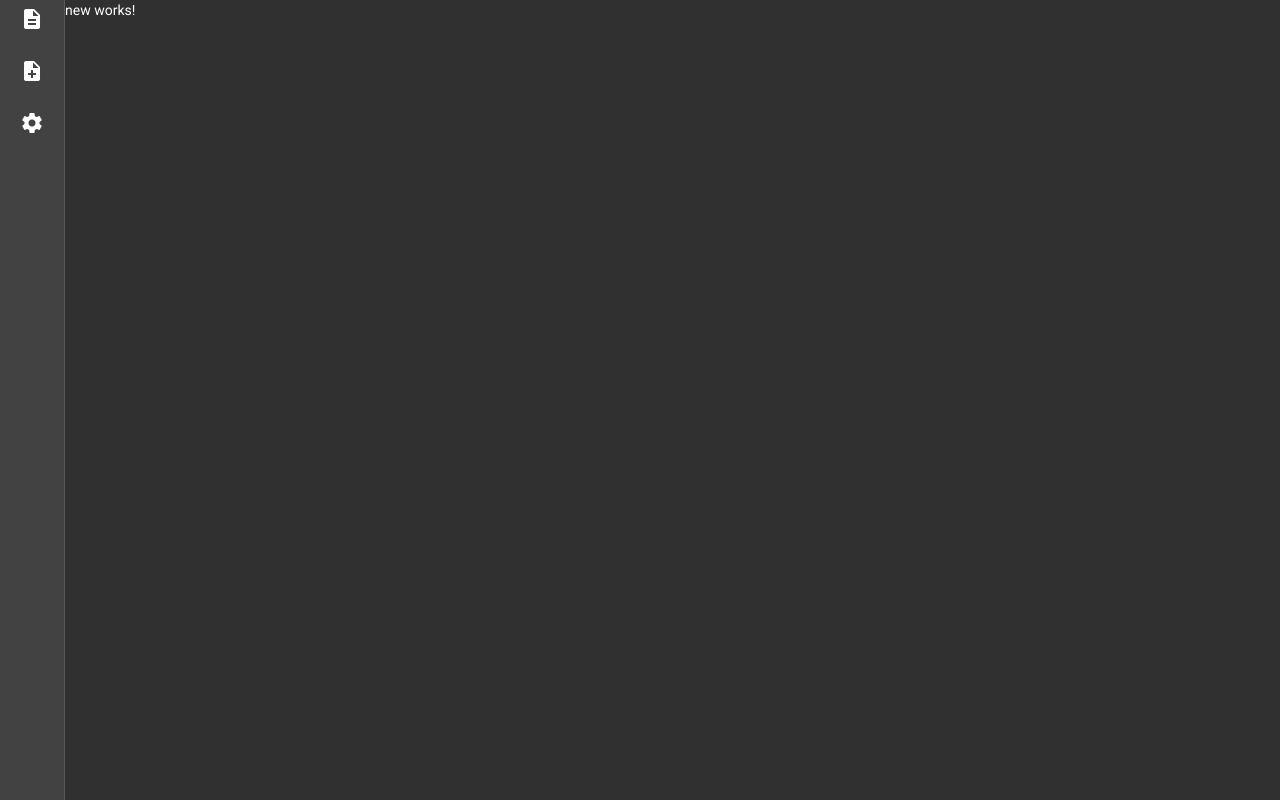
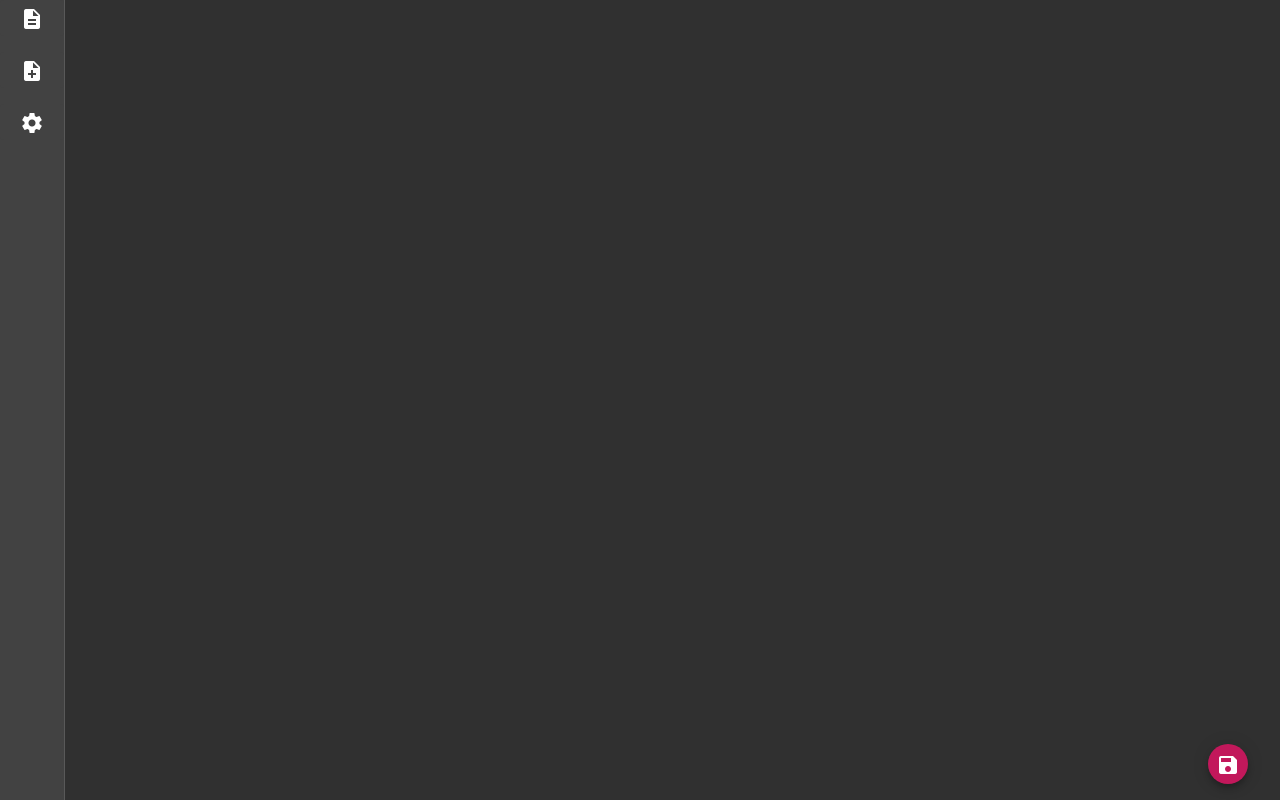
Before and after one commit to maak-tn/resume-builder, an Angular app: page /new in a window 1280 px wide. Built offline with nearby package versions, Linux system fonts and the light colour scheme.

Commit message:
new resume route and view placeholder

```diff
--- a/src/app/app.module.ts
+++ b/src/app/app.module.ts
@@ -4,6 +4,7 @@ import { BrowserModule } from '@angular/platform-browser';
 import { AppRoutingModule } from './app-routing.module';
 import { AppComponent } from './app.component';
 import { BrowserAnimationsModule } from '@angular/platform-browser/animations';
+import { FormsModule, ReactiveFormsModule } from '@angular/forms';
 
 // MATERIAL
 import { MaterialModule } from './material.module';
@@ -22,7 +23,9 @@ import { NewComponent } from './pages/new/new.component';
     BrowserModule,
     AppRoutingModule,
     BrowserAnimationsModule,
-    MaterialModule
+    MaterialModule,
+    FormsModule,
+    ReactiveFormsModule
   ],
   providers: [],
   bootstrap: [AppComponent]
--- a/src/app/material.module.ts
+++ b/src/app/material.module.ts
@@ -2,6 +2,8 @@ import { NgModule } from '@angular/core';
 import { MatSidenavModule } from '@angular/material/sidenav';
 import { MatIconModule } from '@angular/material/icon';
 import { MatButtonModule } from '@angular/material/button';
+import { MatFormFieldModule } from '@angular/material/form-field';
+import { MatInputModule } from '@angular/material/input';
 
 
 
@@ -9,7 +11,9 @@ import { MatButtonModule } from '@angular/material/button';
   exports: [
     MatSidenavModule,
     MatIconModule,
-    MatButtonModule
+    MatButtonModule,
+    MatFormFieldModule,
+    MatInputModule
   ]
 })
 export class MaterialModule { }
--- a/src/app/pages/new/new.component.html
+++ b/src/app/pages/new/new.component.html
@@ -1 +1,12 @@
-<p>new works!</p>
+<section id="newwResumeContainer">
+    <div id="paper">
+        <form [formGroup]="paperForm">
+
+        </form>
+        <!-- END OF PAPER -->
+    </div>
+
+    <button mat-mini-fab color="primary" id="saveButton">
+        <mat-icon>save</mat-icon>
+    </button>
+</section>
--- a/src/app/pages/new/new.component.scss
+++ b/src/app/pages/new/new.component.scss
@@ -0,0 +1,21 @@
+#newwResumeContainer {
+    width: 100%;
+    height: 100%;
+    position: relative;
+
+    #paper {
+        width: 700px;
+        height: 100%;
+        margin: 2rem auto;
+        // background-color: #fff;
+        color: #262626;
+
+        // FORM STYLING
+    }
+
+    #saveButton {
+        position: fixed;
+        right: 2rem;
+        bottom: 1rem;
+    }
+}
--- a/src/app/pages/new/new.component.ts
+++ b/src/app/pages/new/new.component.ts
@@ -1,4 +1,6 @@
 import { Component, OnInit } from '@angular/core';
+import { Form, FormGroup, FormBuilder } from '@angular/forms';
+
 
 @Component({
   selector: 'app-new',
@@ -7,9 +9,19 @@ import { Component, OnInit } from '@angular/core';
 })
 export class NewComponent implements OnInit {
 
-  constructor() { }
+  paperForm!: FormGroup;
+
+
+  constructor(
+    private fb: FormBuilder
+  ) { }
 
   ngOnInit(): void {
+    this.initPaperForm();
   }
 
+  initPaperForm() {
+    this.paperForm = this.fb.group({
+    })
+  }
 }
```
